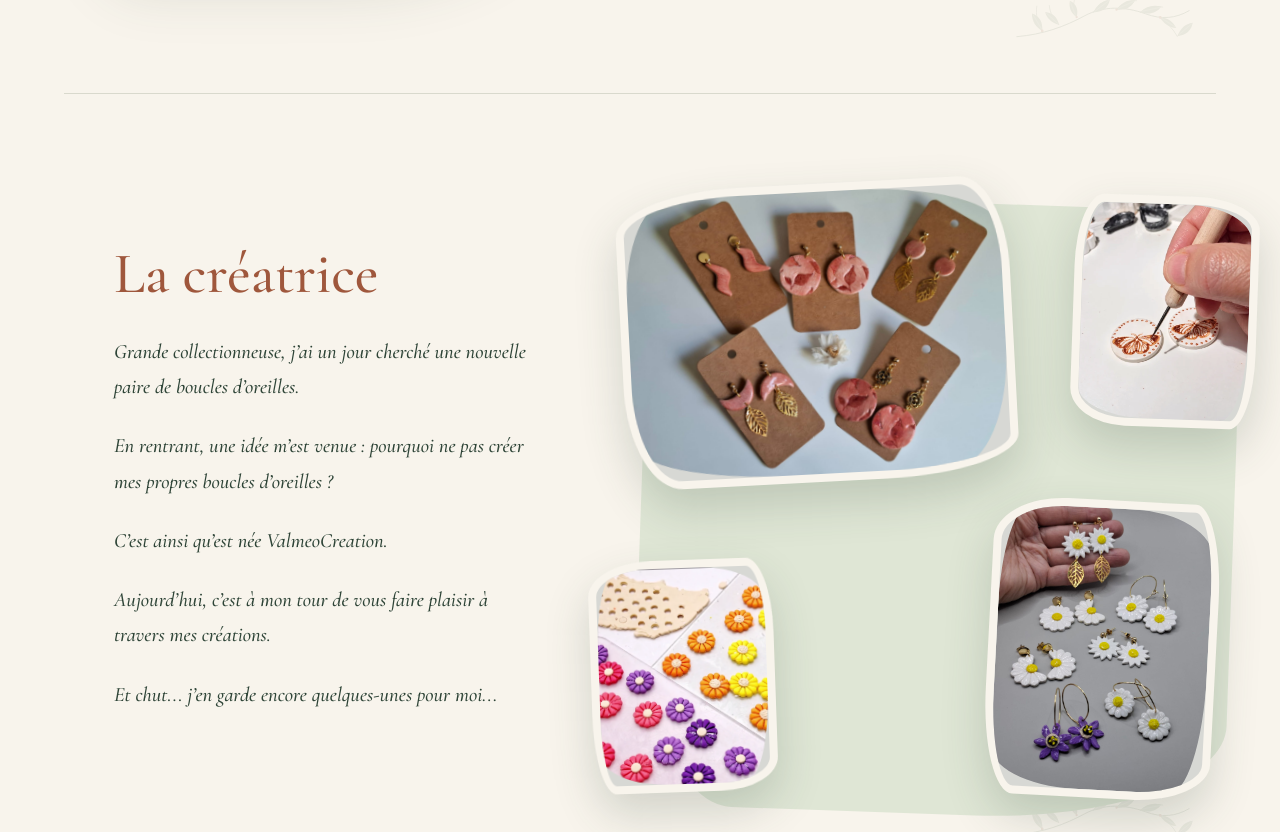
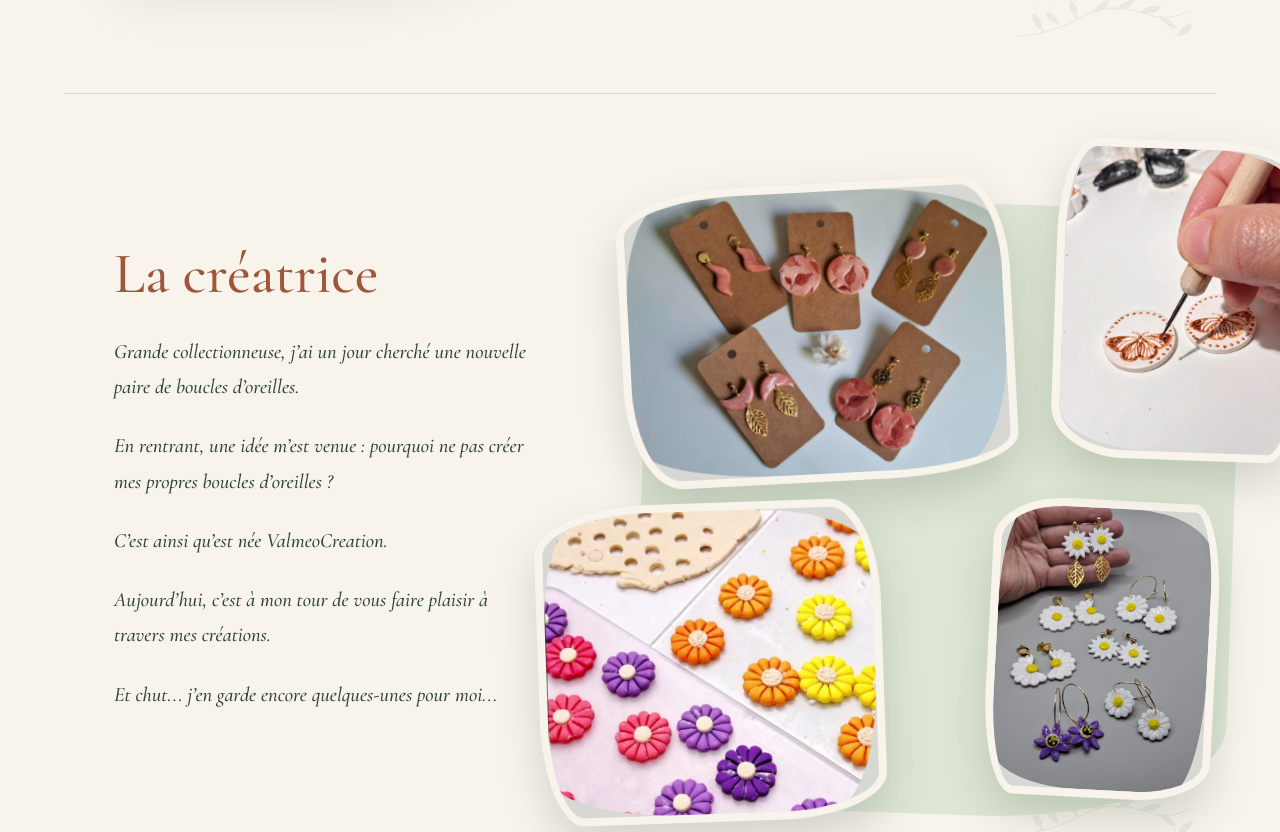
Before and after one commit to didipro-val/valsite, a plain HTML site: page index.html in a window 1280 px wide. Shown: the part 4716-5548 px from the top of the page. Drawn offline with Linux system fonts and the light colour scheme; no server answers.

Commit message:
Enlarge creator collage workshop photos

```diff
--- a/index.html
+++ b/index.html
@@ -10,7 +10,7 @@
     <title>Valmeo Creation | Boutique artisanale</title>
     <link rel="stylesheet" href="./styles.css?v=26" />
     <link rel="stylesheet" href="./hero.css?v=6" />
-    <link rel="stylesheet" href="./theme.css?v=22" />
+    <link rel="stylesheet" href="./theme.css?v=23" />
   </head>
   <body>
     <header class="site-header">
--- a/theme.css
+++ b/theme.css
@@ -205,23 +205,21 @@ a:focus-visible, button:focus-visible, summary:focus-visible { outline: 3px soli
 }
 .about-collage .about-collage-process {
   position: absolute;
-  top: 2%;
-  right: -7%;
+  top: -7%;
+  right: -15%;
   z-index: 2;
-  width: 31%;
-  height: auto;
-  aspect-ratio: 612 / 767;
+  width: 42%;
+  height: 52%;
   border-radius: 15% 34% 13% 30% / 31% 14% 33% 16%;
   transform: rotate(2deg);
 }
 .about-collage .about-collage-flowers {
   position: absolute;
-  bottom: 1%;
-  left: -5%;
+  bottom: -4%;
+  left: -14%;
   z-index: 2;
-  width: 31%;
-  height: auto;
-  aspect-ratio: 612 / 770;
+  width: 58%;
+  height: 52%;
   border-radius: 34% 14% 31% 12% / 15% 32% 14% 34%;
   transform: rotate(-2deg);
 }
@@ -426,8 +424,8 @@ a:focus-visible, button:focus-visible, summary:focus-visible { outline: 3px soli
   .about-card::after { width: 120px; right: -25px; opacity: .08; }
   .about-media { height: 390px; width: calc(100% - 14px); }
   .about-media::before { inset: -10px 12px 14px -10px; }
-  .about-collage .about-collage-process { right: -4%; width: 33%; }
-  .about-collage .about-collage-flowers { left: -3%; width: 33%; }
+  .about-collage .about-collage-process { top: 0; right: -4%; width: 40%; height: 47%; }
+  .about-collage .about-collage-flowers { bottom: 0; left: -3%; width: 42%; height: 47%; }
   .about-copy h3 { margin-bottom: 24px; font-size: 3rem; }
   .about-copy p { margin-bottom: 21px; font-size: 1.2rem; line-height: 1.68; }
   .about-copy .about-opening { font-size: 1.55rem; }
```
